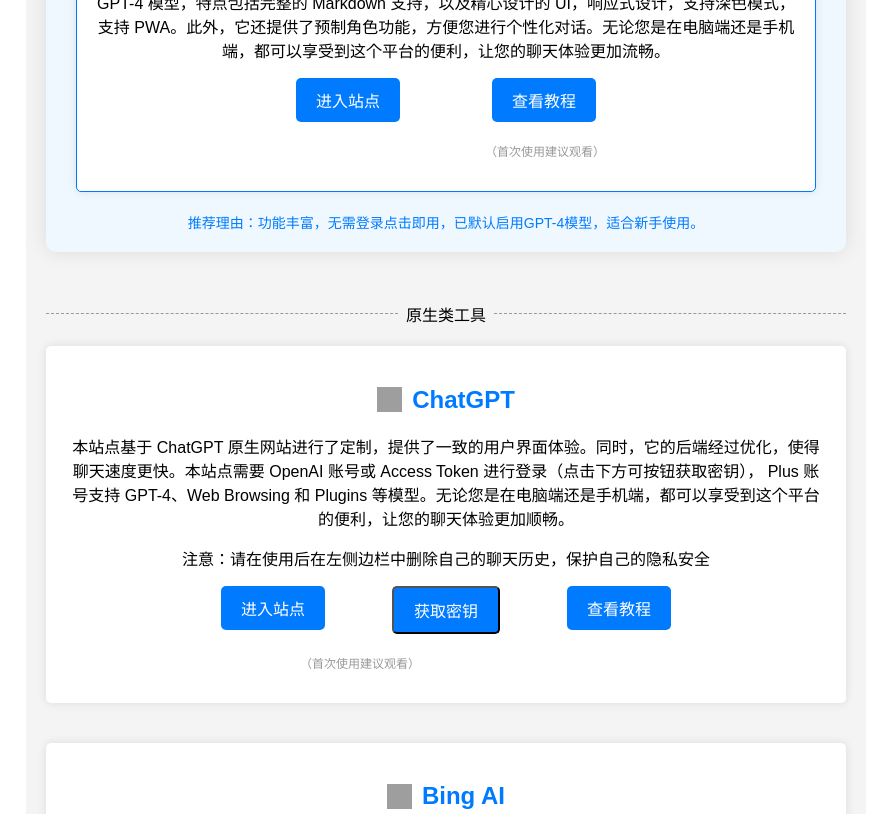
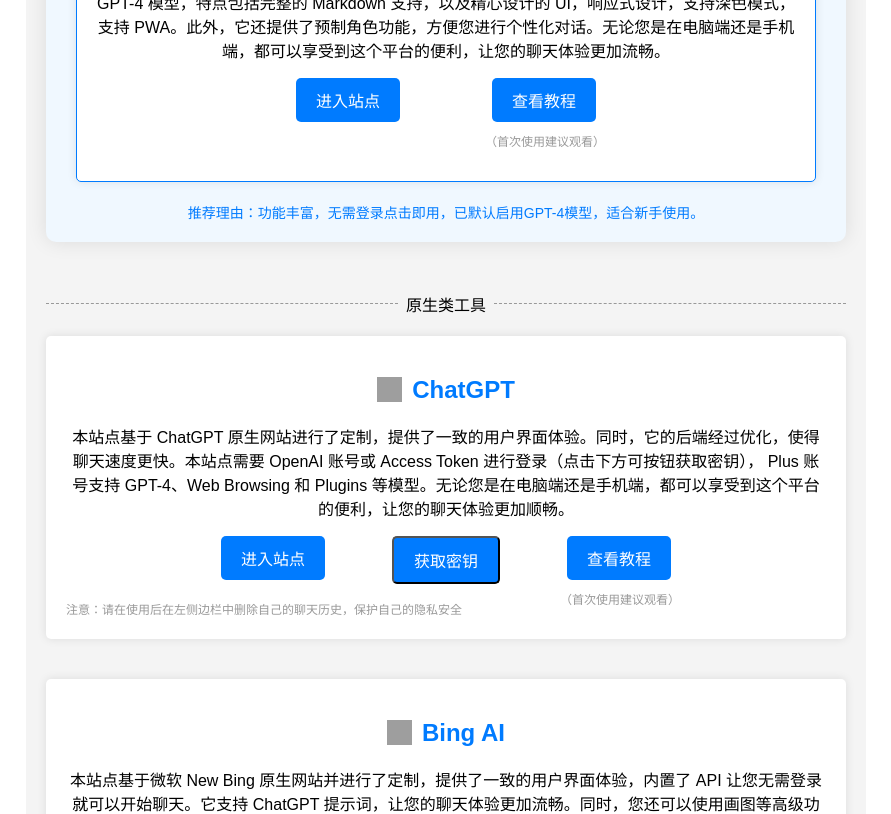
Before and after one commit to cheng7760/AIproject, a React (Create React App) app: page / in a window 1280 px wide. Shown: the part 540-1354 px from the top of the page, without its empty margins (194-1085 px from the left). Built offline with nearby package versions, Linux system fonts and the light colour scheme; grey boxes are pictures that could not be loaded.

Commit message:
Update App.css

```diff
--- a/src/App.css
+++ b/src/App.css
@@ -43,12 +43,14 @@
   margin-bottom: 40px;
   border-radius: 5px;
   box-shadow: 0px 0px 10px rgba(0,0,0,0.1);
+  position: relative;
 }
-.project p:last-child {
-  text-align: left; /* Align the text to the left */
+.project-note {
+  position: absolute; /* Add this line */
+  left: 20px; /* Adjust this value to move the text to the left side */
+  bottom: 10px; /* Adjust this value to move the text to the bottom side */
   color: #999; /* Make the text color lighter */
   font-size: 12px; /* Decrease the font size */
-  margin-top: 20px; /* Add some top margin */
 }
 h2 {
   color: #007BFF;
```
